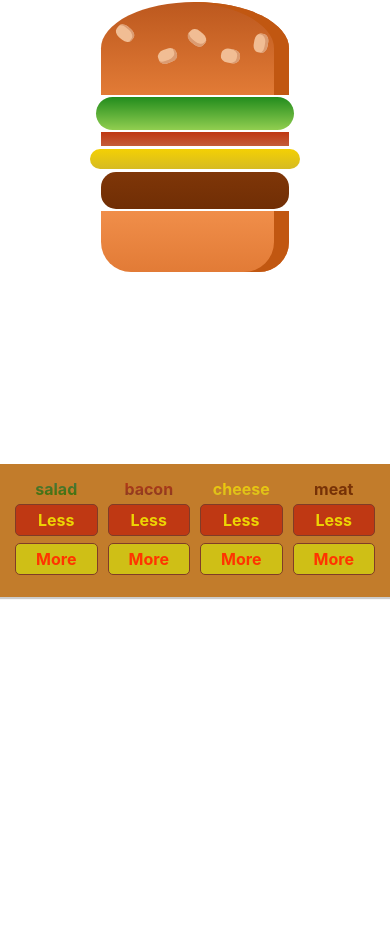
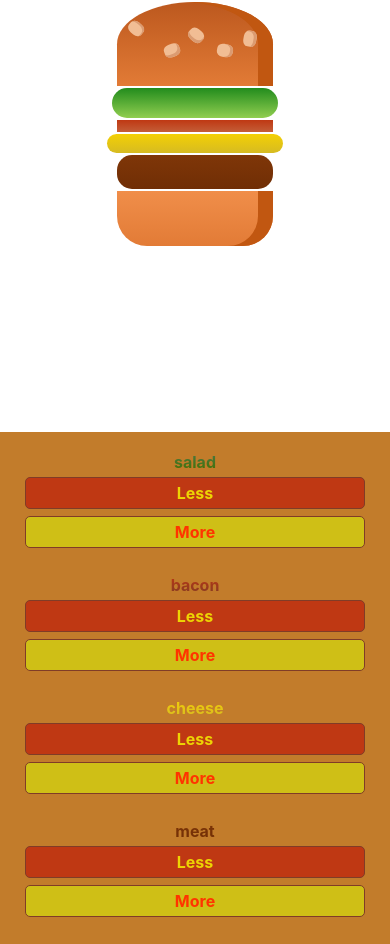
Before and after one commit to arifemir/burger-builder, a React (Create React App) app: page / in a window 390 px wide. Before the commit the page ends 844 px from the top, so only its background shows below. Built offline with nearby package versions, Linux system fonts and the light colour scheme.

Commit message:
mediaqueries updated for all devices

```diff
--- a/src/components/Burger/BuildControlPanel/BuildControlPanel.module.css
+++ b/src/components/Burger/BuildControlPanel/BuildControlPanel.module.css
@@ -1,17 +1,47 @@
 .BuildControls {
-    width:100%;
+    width: 100%;
     background: rgba(184, 101, 6, 0.85);
-    display:flex;
+    display: flex;
     flex-flow: column wrap;
     align-items: center;
     box-shadow: 0 2px 1px #ccc;
     padding: 10px 0;
     box-sizing: border-box;
+    position: absolute;
+    bottom: 0;
+}
 
+@media (max-width:500px) and (max-height:600px) {
+    .BuildControls {
+        flex-flow: row wrap;
+        padding: 10px 10px;
+        bottom:-200px;
+    }
 }
+@media (max-width:500px) {
+    .BuildControls {
+        flex-flow: row wrap;
+        padding: 10px 10px;
+        bottom:-200px;
+    }
+}
+
+@media (max-width:500px) and (min-height:700px) {
+    .BuildControls {
+        bottom:-150px;
+    }
+}
+
+@media (max-width:500px) and (min-height:800px) {
+    .BuildControls {
+        bottom:-100px;
+    }
+}
+
+
+
 @media (min-width:800px){
     .BuildControls {
-        width:800px;
         margin:0 auto;
     }
 }
@@ -21,19 +51,3 @@
         font-size:22px;
     }
 }
-
-@media (max-width:400px) {
-    .BuildControls {
-        flex-flow: row nowrap;
-        padding: 10px 10px;
-    }
-}
-
-@media (max-width:275px) {
-    .BuildControls {
-        position: relative;
-        flex-flow: row wrap;
-        padding: 10px 10px;
-        top:-100px;
-    }
-}
--- a/src/components/Burger/BuildControlPanel/Control/Control.module.css
+++ b/src/components/Burger/BuildControlPanel/Control/Control.module.css
@@ -4,15 +4,22 @@
     justify-content: space-between;
     align-items: center;
     margin: 5px 0;
+    padding: 5px 10px;
 }
 
 
-@media (max-width:400px) {
+@media (max-width:500px) {
     .Control {
         flex-direction: column;
-        align-items: start;
-        justify-content: start;
+        align-items: center;
+        justify-content: center;
         flex-wrap: wrap;
         margin: 5px 5px;
     }
 }
+
+@media (min-width:800px) {
+    .Control {
+        justify-content: center;
+    }
+}
--- a/src/components/Burger/BuildControlPanel/Control/ControlButton/ControlButton.module.css
+++ b/src/components/Burger/BuildControlPanel/Control/ControlButton/ControlButton.module.css
@@ -2,7 +2,6 @@
     display: block;
     font:inherit;
     padding: 5px;
-    margin: 0 5px;
     cursor:pointer;
     outline:none;
     font-weight: bold;
@@ -37,6 +36,19 @@
     }
 }
 
+@media (min-width:400px) {
+    .ControlButton {
+        margin:0 0 7px 0;
+        width:70%;
+    }
+}
+
+@media (min-width:501px) {
+    .ControlButton {
+        margin:0 7px 0 0;
+    }
+}
+
 @media (min-width:800px){
     .ControlButton {
         width:250px;
--- a/src/components/Burger/BuildControlPanel/Control/ControlLabel/ControlLabel.module.css
+++ b/src/components/Burger/BuildControlPanel/Control/ControlLabel/ControlLabel.module.css
@@ -35,3 +35,11 @@
         width: 100%;
     }
 }
+
+@media (min-width:800px) {
+    .ControlLabel {
+        font-size: 32px;
+        width:250px;
+        padding-right: 14px;
+    }
+}
--- a/src/components/Burger/Burger.module.css
+++ b/src/components/Burger/Burger.module.css
@@ -1,7 +1,7 @@
 .Burger {
     width:40%;
     margin:auto;
-    height: 55%;
+    height: 45%;
     overflow: auto;
     text-align: center;
     font-weight: bold;
@@ -20,7 +20,7 @@
 
 @media (max-width:500px) {
     .Burger {
-        height: 55%;
-        width: 60%;
+        height: 50%;
+        width: 50%;
     }
 }
--- a/src/components/Layout/Layout.module.css
+++ b/src/components/Layout/Layout.module.css
@@ -1,4 +1,9 @@
+* {
+    box-sizing: border-box;
+}
+
 .Content {
     height:100vh;
     width: 100vw;
+    position: relative;
 }
```
